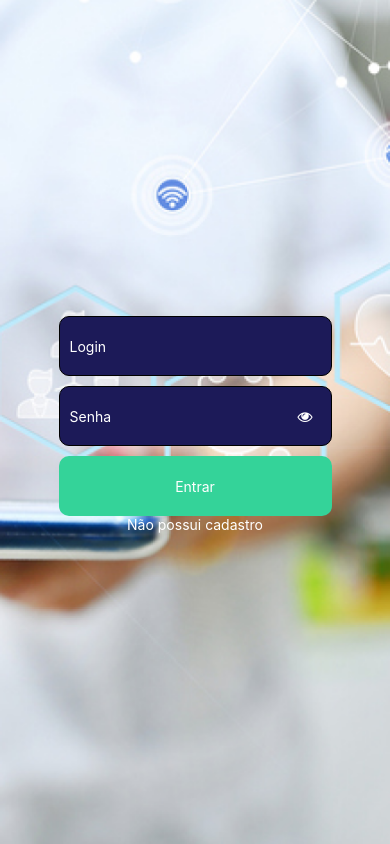
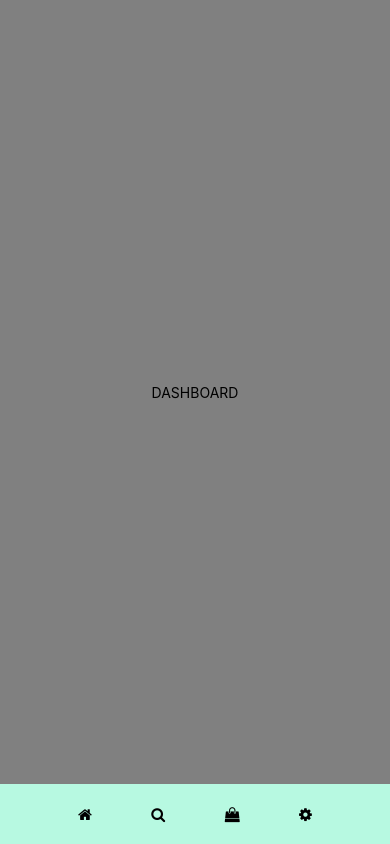
Before and after one commit to gabrieelsf/comparafarma, a React Native app: screen /home in a window 390 px wide. Built offline with nearby package versions, Linux system fonts and the light colour scheme.

Commit message:
travando no final o footer

```diff
--- a/App.js
+++ b/App.js
@@ -28,7 +28,7 @@ const App = () => {
           component={Register}
         />
         <Stack.Screen
-          name="dashboard"
+          name="home"
           component={Dashboard}
           options={{ headerShown: false }}
         />
--- a/src/pages/auth/Authetication.js
+++ b/src/pages/auth/Authetication.js
@@ -20,7 +20,7 @@ const Authentication = ({ navigation }) => {
     signInWithEmailAndPassword(auth, login, password)
       .then((userCredential) => {
         const user = userCredential.user;
-        navigation.navigate('dashboard')
+        navigation.navigate('home')
       })
       .catch((error) => {
         const errorCode = error.code;
--- a/src/pages/client/Dashboard.js
+++ b/src/pages/client/Dashboard.js
@@ -8,7 +8,6 @@ const Dashboard = ({ navigation }) => {
     <View style={styles.container}>
       <View style={styles.content}>
         <Text>DASHBOARD</Text>
-        {/* Adicione mais conteúdo aqui */}
       </View>
       <Footer />
     </View>
--- a/src/pages/components/footer/footer.js
+++ b/src/pages/components/footer/footer.js
@@ -6,11 +6,11 @@ import Icon from 'react-native-vector-icons/FontAwesome';
 const Footer = ({ navigation }) => {
   return (
     <View style={styles.footer}>
-      <View style={styles.wrapper}>
-        <Icon style={styles.icons} size={15} name="home" />
-        <Icon style={styles.icons} size={15} name="search" />
-        <Icon style={styles.icons} size={15} name="shopping-bag" />
-        <Icon style={styles.icons} size={15} name="cog" />
+      <View style={styles.content}>
+        <Icon style={styles.icons} size={15} name="home"  />
+        <Icon style={styles.icons} size={15} name="search"  />
+        <Icon style={styles.icons} size={15} name="shopping-bag"  />
+        <Icon style={styles.icons} size={15} name="cog"  />
       </View>
     </View>
   );
--- a/src/pages/components/footer/styles.js
+++ b/src/pages/components/footer/styles.js
@@ -9,7 +9,7 @@ const styles = StyleSheet.create({
 		justifyContent: 'center',
 		backgroundColor: '#B7F9E1',
 	},
-	wrapper: {
+	content: {
 		display: 'flex',
 		width: '60%',
 		flexDirection: 'row',
```
